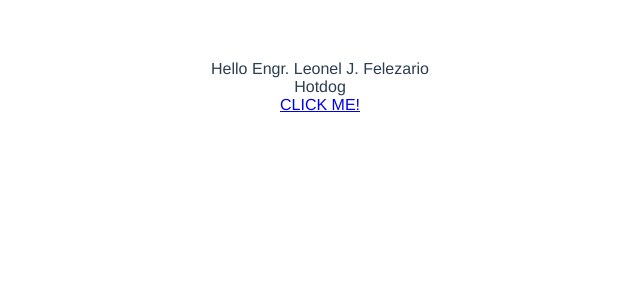
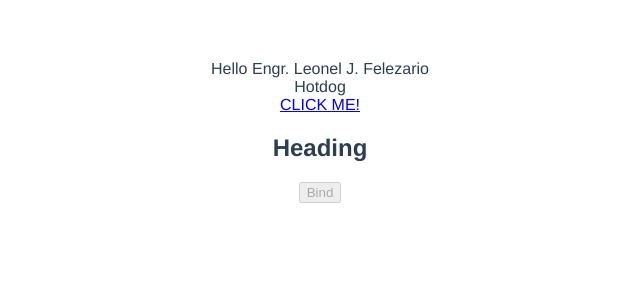
Before and after one commit to Daemusin12/vue-js, a Vue app in the folder hello-world/: page / in a window 1280 px wide. Shown: the top 300 px of the page, without its empty margins (320-960 px from the left). Built offline with nearby package versions, Linux system fonts and the light colour scheme.

Commit message:
Binding to Attributes

```diff
--- a/hello-world/src/App.vue
+++ b/hello-world/src/App.vue
@@ -2,6 +2,8 @@
   <div>{{ greet }} {{ name }}</div>
   <div v-text="channel"></div>
   <div v-html="hack"></div>
+  <h2 v-bind:id="headingId">Heading</h2>
+  <button v-bind:disabled="isDisabled">Bind</button>
 </template>
 
 <script>
@@ -13,6 +15,8 @@
       name: "Engr. Leonel J. Felezario",
       channel: "Hotdog",
       hack: `<a href="#" onclick="alert('All your base are belong to us!')">CLICK ME!<a/>`,
+      headingId: 'heading',
+      isDisabled: true
     };
   },
 };
```
